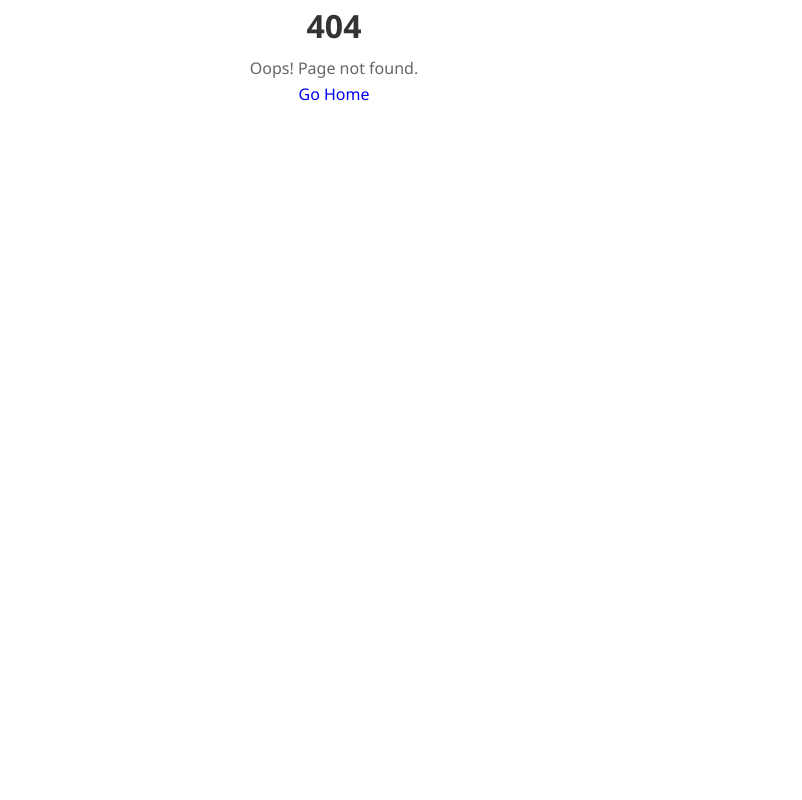
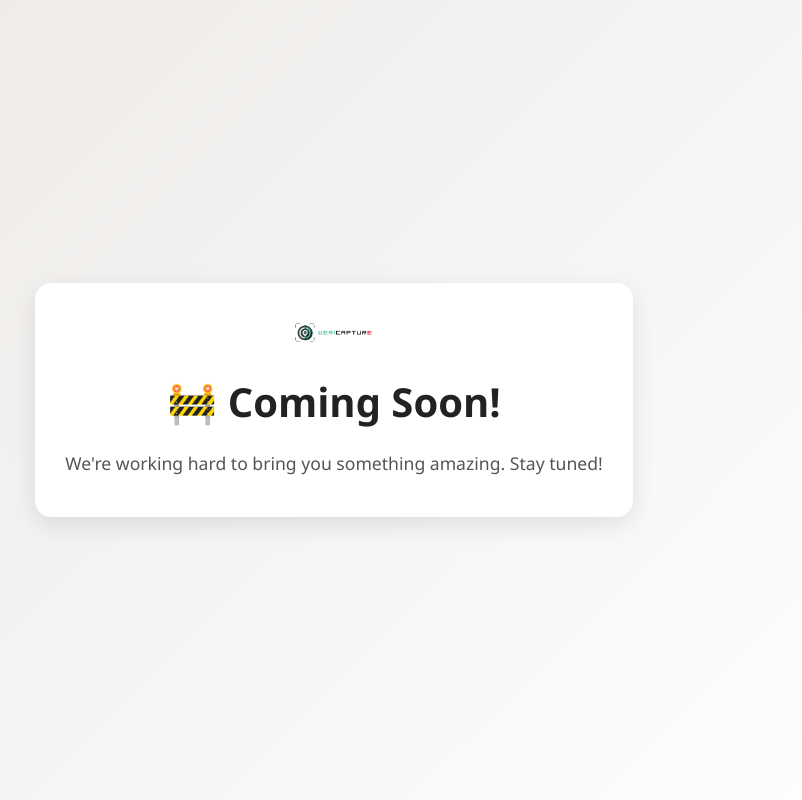
Before and after one commit to VeriCapture-source-codes/VeriCapture_FE-CodeBase, a React (Vite) app: page /notification in a window 1280 px wide. Before the commit this address had no page. Shown: the whole page, without its empty margins (306-1108 px from the left). Built offline with nearby package versions, Linux system fonts and the light colour scheme.

Commit message:
code updated and added new updates

```diff
--- a/src/App.jsx
+++ b/src/App.jsx
@@ -8,6 +8,7 @@ import {Toaster} from 'react-hot-toast'
 import ExplorePage from './Explore.jsx'
 import LoginPage from './Login.jsx'
 import Register from './Register.jsx'
+import NotificationPage from './Notification.jsx'
 import Profile from './CreateProfile.jsx'
 
 function App() {
@@ -46,6 +47,11 @@ function App() {
         {/* Register Page */}
         <Route path="/register" element={<Register />} />
 
+        {/* Notification Page */}
+        <Route path="/notification" element={<NotificationPage />} />
+
+
+
         {/* Profile Page */}
         <Route path="/profile" element={<Profile />} />
 
--- a/src/CommentSection.css
+++ b/src/CommentSection.css
@@ -71,6 +71,33 @@
   box-shadow: 0 2px 4px rgba(0, 0, 0, 0.05);
 }
 
+.add-comment input {
+  width: 100%;
+  padding: 10px;
+  border-radius: 6px;
+  border: 1px solid #ccc;
+  margin-bottom: 10px;
+  outline: none;
+
+}
+
+.add-comment input:focus {
+  border-color: #007bff;
+  box-shadow: 0 0 5px rgba(0, 123, 255, 0.5);
+}
+
+.add-comment button {
+  background-color: #007bff;
+  color: white;
+  padding: 10px 20px;
+  font-size: 1rem;
+  border: none;
+  border-radius: 6px;
+  cursor: pointer;
+  transition: background-color 0.3s ease;
+  width: 50%;
+}
+
 /* Highlight effect */
 @keyframes flashHighlight {
   0% {
--- a/src/Components/GoLiveModal.jsx
+++ b/src/Components/GoLiveModal.jsx
@@ -234,7 +234,7 @@ function GoLiveModal({ selectedCategory, onClose }) {
               cursor: (!caption || recordedChunks.length === 0) ? 'not-allowed' : 'pointer'
             }}
           >
-            Submit
+            Post
           </button>
         </div>
       </div>
--- a/src/Explore.css
+++ b/src/Explore.css
@@ -18,9 +18,10 @@
   border-right: 1px solid #e5e7eb;
 }
 
-.sidebar-logo {
-  margin-bottom: 2.5rem;
+.sidebar-logo img {
+  margin-bottom: 1rem;
   width: 50%;
+
 
 }
 
--- a/src/Explore.jsx
+++ b/src/Explore.jsx
@@ -117,7 +117,7 @@ function ExplorePage() {
             Explore
           </Link>
 
-          <Link to="#" className="nav-item">
+          <Link to="/notification" className="nav-item">
             <img src="/notification.png" alt="Notification" className="icon" />
             Notification
           </Link>
@@ -172,11 +172,11 @@ function ExplorePage() {
                  <div key={post._id} className="post-card">
                   <div className="post-header">
                    <img
-                   src={post.user?.avatar || "./vericapture img.png"}
+                   src={post.user?.avatar || "./avatar.jpg"}
                   alt="User Avatar"
                  className="avatar" //handles avatar and username
                 />
-              <span className="username">{post.user?.name || "John doe"}</span>
+              <span className="username">{post.user?.name || "John Doe"}</span>
              </div>
                     <h4 className="post-title">{post.caption}</h4>
                     <p className="post-meta"><strong>Location:</strong> {post.location || 'Unknown'}</p>
--- a/src/LandingPage.css
+++ b/src/LandingPage.css
@@ -46,7 +46,7 @@ body, html {
 .hero {
   text-align: center;
   padding: 4rem 2rem;
-  background-image: url('/VeriCapture_FE_CodeBase/public/image15.png');
+  background-image: url('/public/image-2@2x.png');
   background-size: cover;
   background-position: center;
   color: #000;
@@ -142,13 +142,6 @@ body, html {
   font-weight: bold;
 }
 
-.avatars img {
-  width: 50px;
-  height: 50px;
-  border-radius: 50%;
-  margin: 0 0.3rem;
-}
-
 /* Offer Section */
 .offer-section {
   text-align: center;
--- a/src/LandingPage.jsx
+++ b/src/LandingPage.jsx
@@ -9,7 +9,9 @@ const Landingpage = () => {
     <div className="landing">
       {/* Navbar */}
       <nav className="navbar">
-        <div className="logo">VERICAPTURE</div>
+        <div className="logo">
+          <img src="/vericapture img.png" alt="Logo" className="logo-img" />
+          </div>
         <div className="nav-links">
           <a href="#">Home</a>
           <a href="#">RealTime Capture</a>
@@ -44,7 +46,7 @@ const Landingpage = () => {
         <div className="card">
           <strong>Kaycee Pastor</strong> <span>4hr ago</span>
           <p>Fuel tanker falls and caused serious traffic on Awka Onitsha Express way</p>
-          <img src="/images/traffic-placeholder.jpg" alt="Traffic report" />
+          <img src="/image.png" alt="Traffic report" />
           <div className="card-actions">
             <span>👍 63</span>
             <span>💬 3</span>
@@ -55,7 +57,7 @@ const Landingpage = () => {
 
       {/* Map Section */}
       <section className="map-section">
-        <img src="/images/map-placeholder.jpg" alt="Live Map" className="map-img" />
+        <img src="/image15.png" alt="Live Map" className="map-img" />
         <div>
           <h2>See where it’s Happening</h2>
           <p>
@@ -70,12 +72,8 @@ const Landingpage = () => {
         <h2>Over <span>500+</span> lives Saved</h2>
         <p>Thanks to the heroes we never met</p>
         <div className="avatars">
-          <img src="/images/user1.jpg" alt="avatar" />
-          <img src="/images/user2.jpg" alt="avatar" />
-          <img src="/images/user3.jpg" alt="avatar" />
-          <img src="/images/user4.jpg" alt="avatar" />
-          <img src="/images/user5.jpg" alt="avatar" />
-        </div>
+          <img src="/Frame 238.png" alt="avatar" />
+           </div>
       </section>
 
       {/* What We Offer */}
--- /dev/null
+++ b/src/Notification.css
@@ -0,0 +1,76 @@
+/* Reset */
+* {
+  margin: 0;
+  padding: 0;
+  box-sizing: border-box;
+}
+
+body, html {
+  height: 100%;
+  font-family: 'Segoe UI', Tahoma, Geneva, Verdana, sans-serif;
+  background: #f5f7fa;
+  color: #333;
+}
+
+.notification-container {
+  display: flex;
+  justify-content: center;
+  align-items: center;
+  height: 100vh;
+  background: linear-gradient(135deg, #ece9e6, #ffffff);
+  padding: 20px;
+}
+
+.notification-box {
+  background-color: #ffffff;
+  padding: 40px 30px;
+  border-radius: 16px;
+  box-shadow: 0 8px 25px rgba(0, 0, 0, 0.1);
+  text-align: center;
+  animation: fadeIn 0.8s ease-in-out;
+}
+
+.notification-logo {
+  width: 80px;
+  height: auto;
+  margin-bottom: 20px;
+}
+
+.notification-title {
+  font-size: 2.5rem;
+  color: #222;
+  margin-bottom: 15px;
+}
+
+.notification-message {
+  font-size: 1.1rem;
+  color: #555;
+  line-height: 1.6;
+}
+
+/* Animation */
+@keyframes fadeIn {
+  from {
+    opacity: 0;
+    transform: translateY(20px);
+  }
+  to {
+    opacity: 1;
+    transform: translateY(0);
+  }
+}
+
+/* Responsive */
+@media (max-width: 500px) {
+  .notification-box {
+    padding: 30px 20px;
+  }
+
+  .notification-title {
+    font-size: 2rem;
+  }
+
+  .notification-message {
+    font-size: 1rem;
+  }
+}
--- /dev/null
+++ b/src/Notification.jsx
@@ -0,0 +1,18 @@
+import React from 'react';
+import './Notification.css';
+
+const NotificationPage = () => {
+  return (
+    <div className="notification-container">
+      <div className="notification-box">
+        <img src="/vericapture.png" alt="Notification Logo" className="notification-logo" />
+        <h1 className="notification-title">🚧 Coming Soon!</h1>
+        <p className="notification-message">
+          We're working hard to bring you something amazing. Stay tuned!
+        </p>
+      </div>
+    </div>
+  );
+};
+
+export default NotificationPage;
```
Also changed, not shown: public/avatar.jpg (added).
